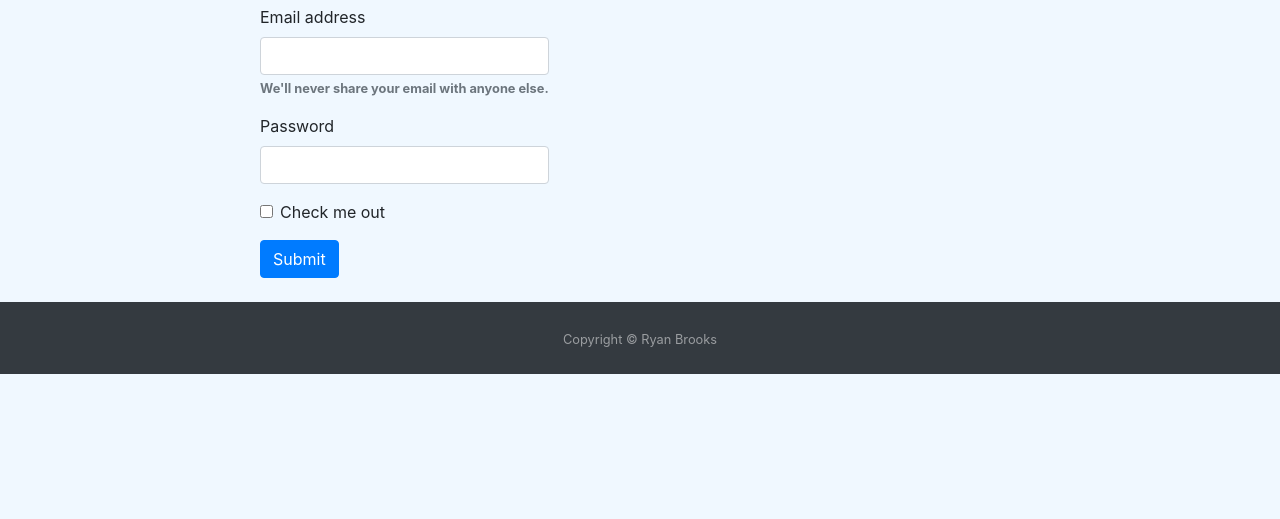
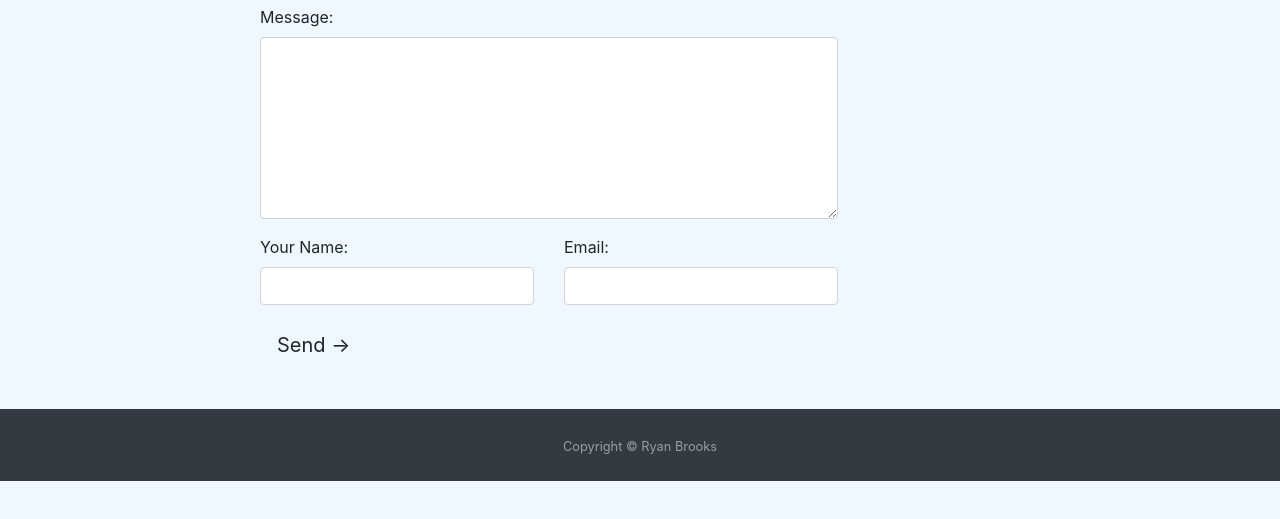
Before and after one commit to ryanbrooks99/responsiveportfolio, a plain HTML site: page contact.html in a window 1280 px wide. Shown: the part 107-626 px from the top of the page. Drawn offline with nearby package versions, Linux system fonts and the light colour scheme.

Commit message:
Revised contact page with different component

```diff
--- a/contact.html
+++ b/contact.html
@@ -35,22 +35,45 @@
                 <div class="col-2"></div>
                 <div class="class-12">
                     <h1>Contact</h1>
-                    <form>
-                        <div class="form-group">
-                          <label for="exampleInputEmail1">Email address</label>
-                          <input type="email" class="form-control" id="exampleInputEmail1" aria-describedby="emailHelp">
-                          <small id="emailHelp" class="form-text text-muted"><strong>We'll never share your email with anyone else.</strong></small>
-                        </div>
-                        <div class="form-group">
-                          <label for="exampleInputPassword1">Password</label>
-                          <input type="password" class="form-control" id="exampleInputPassword1">
-                        </div>
-                        <div class="form-group form-check">
-                          <input type="checkbox" class="form-check-input" id="exampleCheck1">
-                          <label class="form-check-label" for="exampleCheck1">Check me out</label>
-                        </div>
-                        <button type="submit" class="btn btn-primary">Submit</button>
-                      </form>
+                    <form role="form" method="post" id="reused_form">
+
+                      <div class="row">
+                          <div class="col-sm-12 form-group">
+                              <label for="message">
+                                  Message:</label>
+                              <textarea class="form-control" type="textarea" name="message" id="message" maxlength="6000" rows="7"></textarea>
+                          </div>
+                      </div>
+                      <div class="row">
+                          <div class="col-sm-6 form-group">
+                              <label for="name">
+                                  Your Name:</label>
+                              <input type="text" class="form-control" id="name" name="name" required>
+                          </div>
+                          <div class="col-sm-6 form-group">
+                              <label for="email">
+                                  Email:</label>
+                              <input type="email" class="form-control" id="email" name="email" required>
+                          </div>
+                      </div>
+
+
+                      <div class="row">
+                          <div class="col-sm-12 form-group">
+                              <button type="submit" class="btn btn-lg btn-default pull-right" >Send →</button>
+                          </div>
+                      </div>
+
+                  </form>
+                  <div id="success_message" style="width:100%; height:100%; display:none; ">
+                      <h3>Posted your message successfully!</h3>
+                  </div>
+                  <div id="error_message"
+                          style="width:100%; height:100%; display:none; ">
+                              <h3>Error</h3>
+                              Sorry there was an error sending your form.
+
+                  </div>
                 </div>
                 <div class="col-2"></div>
             </div>
```
Also changed, not shown: index.html (+2 -4 lines).
